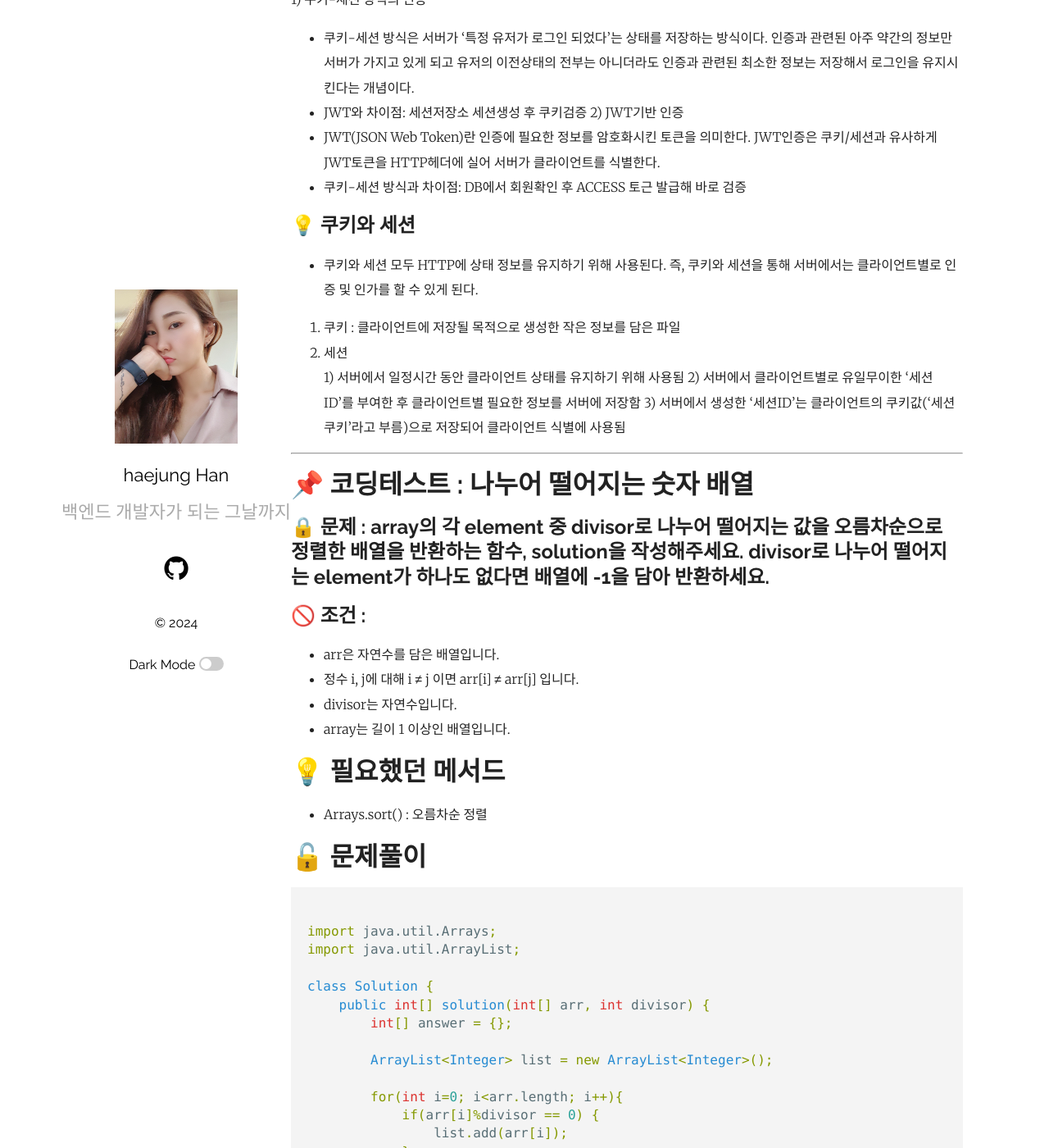
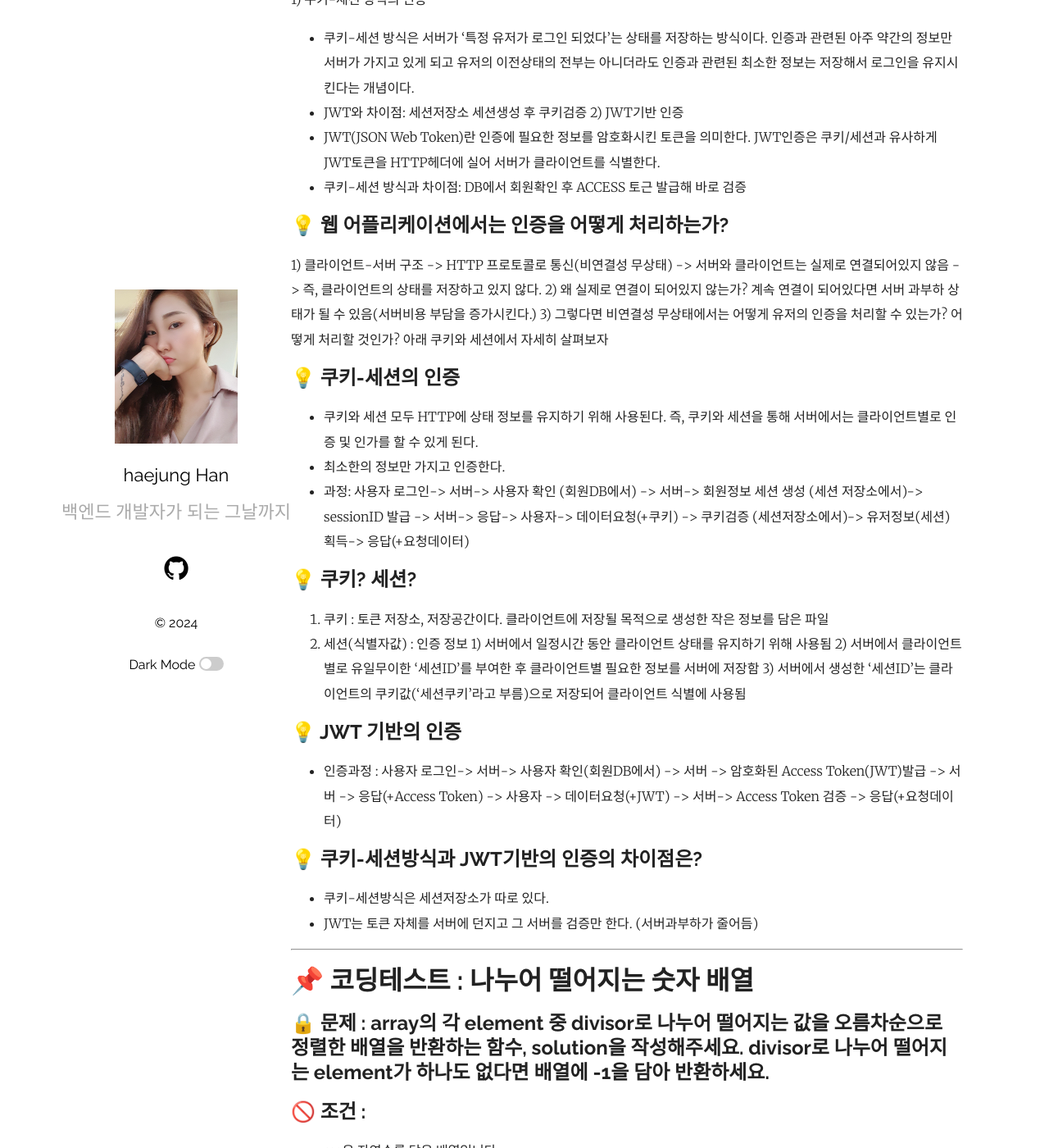
Before and after one commit to HaejungHan/HaejungHan.previous.blog, a Jekyll site: the page built from _posts/2024-05-21-spring 인증인가 코딩테스트.markdown, in a window 1280 px wide and 1400 px high, scrolled down 656 px. Shown: the whole window at 82% size. Built offline with Jekyll 4.4.1, drawn with Linux system fonts in a browser that asks for light colours; some of the changed text lies outside the part shown.

Commit message:
20240525

```diff
--- a/_posts/2024-05-21-spring 인증인가 코딩테스트.markdown
+++ b/_posts/2024-05-21-spring 인증인가 코딩테스트.markdown
@@ -16,16 +16,16 @@ categories: TIL Spring 코딩테스트
 
 # 📌 Spring
 
-## 💡인증과 인가
+## 💡 인증과 인가
 
 - 인증(Authentication)
 1) 인증은 해당 유저가 실제 유저인지 인증하는 개념
 2) 실제 유저가 맞는지 확인하는 절차
 - 인가(Authorization)
 1) 인가는 해당 유저가 특정 리소스에 접근이 가능한지 허가를 확인하는 개념
-ex) 유저-마이페이지, 관리자페이지- 관리자권한
+ex) 회원인지? 비회원인지? 유저-마이페이지, 관리자페이지- 관리자권한
 
-## 💡인증 방식
+## 💡 인증 방식
 
 1) 쿠키-세션 방식의 인증
 - 쿠키-세션 방식은 서버가 '특정 유저가 로그인 되었다'는 상태를 저장하는 방식이다.
@@ -36,15 +36,35 @@ ex) 유저-마이페이지, 관리자페이지- 관리자권한
 - JWT(JSON Web Token)란 인증에 필요한 정보를 암호화시킨 토큰을 의미한다. JWT인증은 쿠키/세션과 유사하게 JWT토큰을 HTTP헤더에 실어 서버가 클라이언트를 식별한다.
 - 쿠키-세션 방식과 차이점: DB에서 회원확인 후 ACCESS 토근 발급해 바로 검증
 
-## 💡 쿠키와 세션
+## 💡 웹 어플리케이션에서는 인증을 어떻게 처리하는가?
+
+1) 클라이언트-서버 구조 -> HTTP 프로토콜로 통신(비연결성 무상태) -> 서버와 클라이언트는 실제로 연결되어있지 않음 -> 즉, 클라이언트의 상태를 저장하고 있지 않다.
+2) 왜 실제로 연결이 되어있지 않는가? 계속 연결이 되어있다면 서버 과부하 상태가 될 수 있음(서버비용 부담을 증가시킨다.)
+3) 그렇다면 비연결성 무상태에서는 어떻게 유저의 인증을 처리할 수 있는가? 어떻게 처리할 것인가? 아래 쿠키와 세션에서 자세히 살펴보자
+
+## 💡 쿠키-세션의 인증
 
 - 쿠키와 세션 모두 HTTP에 상태 정보를 유지하기 위해 사용된다. 즉, 쿠키와 세션을 통해 서버에서는 클라이언트별로 인증 및 인가를 할 수 있게 된다.
+- 최소한의 정보만 가지고 인증한다.
+- 과정: 사용자 로그인-> 서버-> 사용자 확인 (회원DB에서) -> 서버-> 회원정보 세션 생성 (세션 저장소에서)-> sessionID 발급 -> 서버->
+응답-> 사용자-> 데이터요청(+쿠키) -> 쿠키검증 (세션저장소에서)-> 유저정보(세션) 획득-> 응답(+요청데이터)
 
-1. 쿠키 : 클라이언트에 저장될 목적으로 생성한 작은 정보를 담은 파일
-2. 세션
+## 💡 쿠키? 세션?
+1. 쿠키 : 토큰 저장소, 저장공간이다. 클라이언트에 저장될 목적으로 생성한 작은 정보를 담은 파일
+2. 세션(식별자값)  : 인증 정보
 1) 서버에서 일정시간 동안 클라이언트 상태를 유지하기 위해 사용됨
 2) 서버에서 클라이언트별로 유일무이한 '세션ID'를 부여한 후 클라이언트별 필요한 정보를 서버에 저장함
 3) 서버에서 생성한 '세션ID'는 클라이언트의 쿠키값('세션쿠키'라고 부름)으로 저장되어 클라이언트 식별에 사용됨
+
+## 💡 JWT 기반의 인증
+
+- 인증과정 : 사용자 로그인-> 서버-> 사용자 확인(회원DB에서) -> 서버 -> 암호화된 Access Token(JWT)발급 -> 서버 -> 응답(+Access Token) -> 사용자 -> 데이터요청(+JWT) -> 서버-> Access Token 검증 -> 응답(+요청데이터)
+
+## 💡 쿠키-세션방식과 JWT기반의 인증의 차이점은?
+
+- 쿠키-세션방식은 세션저장소가 따로 있다.
+- JWT는 토큰 자체를 서버에 던지고 그 서버를 검증만 한다. (서버과부하가 줄어듬)
+
 
 
 ---------------------------------------------------------------------
```
Also changed, not shown: _posts/2024-05-25-jwt와 httpstatus406.markdown (added, +210 -0 lines).
